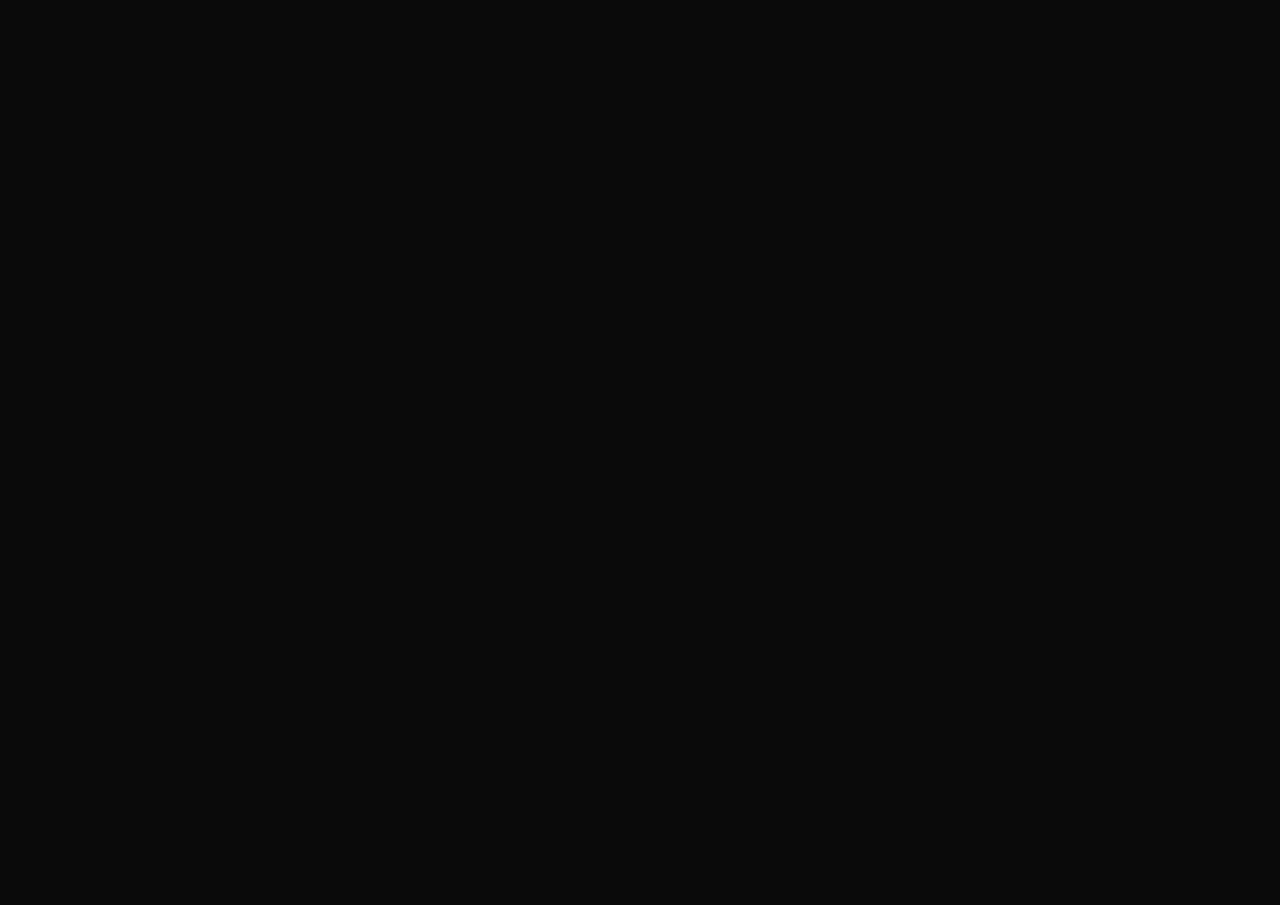
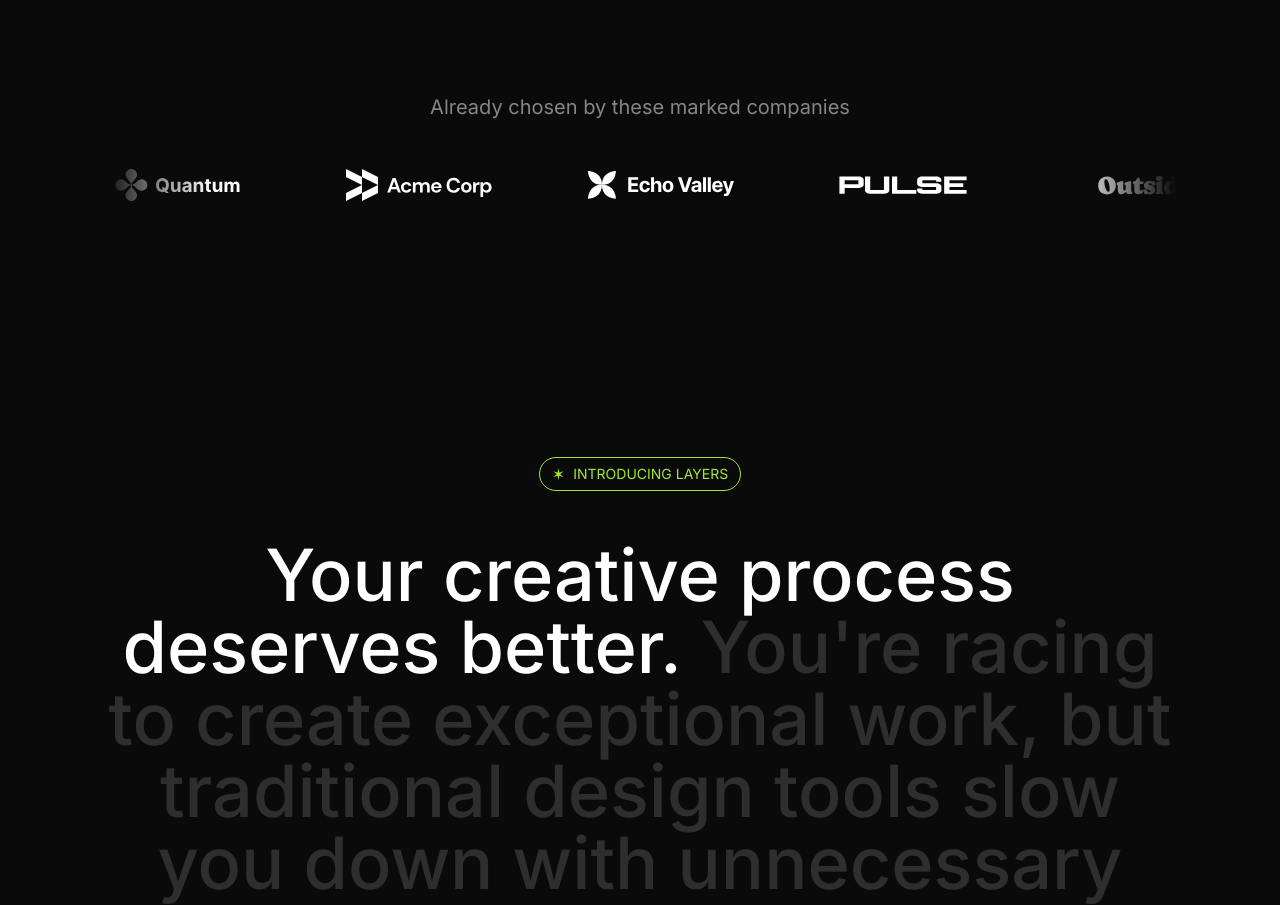
Before and after one commit to CristianProdius/Zenarmor, a Next.js app: page / in a window 1280 px wide. Shown: the part 759-1664 px from the top of the page. Before the commit the page ends 800 px from the top, so only its background shows below. Built offline with nearby package versions, Linux system fonts and the light colour scheme.

Commit message:
Implemented LogoTicker and Introduction section

```diff
--- a/src/app/page.tsx
+++ b/src/app/page.tsx
@@ -1,4 +1,6 @@
 import Hero from "@/sections/Hero";
+import Introduction from "@/sections/Introduction";
+import LogoTicker from "@/sections/LogoTicker";
 import Navbar from "@/sections/Navbar";
 
 export default function Home() {
@@ -6,6 +8,8 @@
         <main>
             <Navbar />
             <Hero />
+            <LogoTicker />
+            <Introduction />
         </main>
     )
 
--- /dev/null
+++ b/src/components/Tag.tsx
@@ -0,0 +1,17 @@
+import { HTMLAttributes } from "react";
+import { twMerge } from "tailwind-merge";
+
+export default function Tag(props: HTMLAttributes<HTMLDivElement>) {
+
+    const { className, children, ...otherProps } = props;
+
+    return (
+        <div
+            className={twMerge("inline-flex border border-lime-400 gap-2 text-lime-400 px-3 py-1 rounded-full uppercase items-center", className)}
+            {...otherProps}
+        >
+            <span>&#10038;</span>
+            <span className="text-sm">{children}</span>
+        </div>
+    )
+}
--- a/src/sections/Hero.tsx
+++ b/src/sections/Hero.tsx
@@ -34,7 +34,7 @@
                 </p>
 
                 <form className="flex border border-white/15 rounded-full mt-8 p-2 max-w-lg mx-auto">
-                    <input type="email" placeholder="Enter your email" className="bg-transparent md:px-2 lg:px-4 md:flex-1" />
+                    <input type="email" placeholder="Enter your email" className="bg-transparent px-4 md:flex-1 w-full" />
                     <Button
                         type="submit"
                         variant="primary"
--- a/src/sections/Introduction.tsx
+++ b/src/sections/Introduction.tsx
@@ -1,5 +1,20 @@
+import Tag from "@/components/Tag";
+
 const text = `You're racing to create exceptional work, but traditional design tools slow you down with unnecessary complexity and steep learning curves.`;
 
 export default function Introduction() {
-    return <div>Introduction</div>;
+    return (
+        <section className="py-28 lg:py-40">
+            <div className="container">
+                <div className="justify-center flex">
+                    <Tag className="mb-4">Introducing Layers</Tag>
+                </div>
+                <div className="text-center text-4xl md:text-6xl lg:text-7xl font-medium mt-8">
+                    <span>Your creative process deserves better.</span>{" "}
+                    <span className="text-white/15">{text}</span>
+                    <span className="text-lime-400 block">Thats why we built Layers.</span>
+                </div>
+            </div>
+        </section>
+    )
 }
--- a/src/sections/LogoTicker.tsx
+++ b/src/sections/LogoTicker.tsx
@@ -6,6 +6,7 @@
 import apexLogo from "@/assets/images/apex.svg";
 import celestialLogo from "@/assets/images/celestial.svg";
 import twiceLogo from "@/assets/images/twice.svg";
+import Image from "next/image";
 
 const logos = [
     { name: "Quantum", image: quantumLogo },
@@ -19,5 +20,19 @@
 ];
 
 export default function LogoTicker() {
-    return <div>Logo Ticker</div>;
+    return (
+        <section className="py-24 overflow-x-clip">
+            <div className="container">
+                <h3 className="text-center text-xl text-white/50">Already chosen by these marked companies</h3>
+
+                <div className="overflow-hidden mt-12 [mask-image:linear-gradient(to_right,transparent,black_10%,black_90%,transparent)]">
+                    <div className="flex gap-24 pr-24">
+                        {logos.map((logo, index) => (
+                            <Image key={index} src={logo.image} alt={logo.name} className="h-8" />
+                        ))}
+                    </div>
+                </div>
+            </div>
+        </section>
+    );
 }
```
